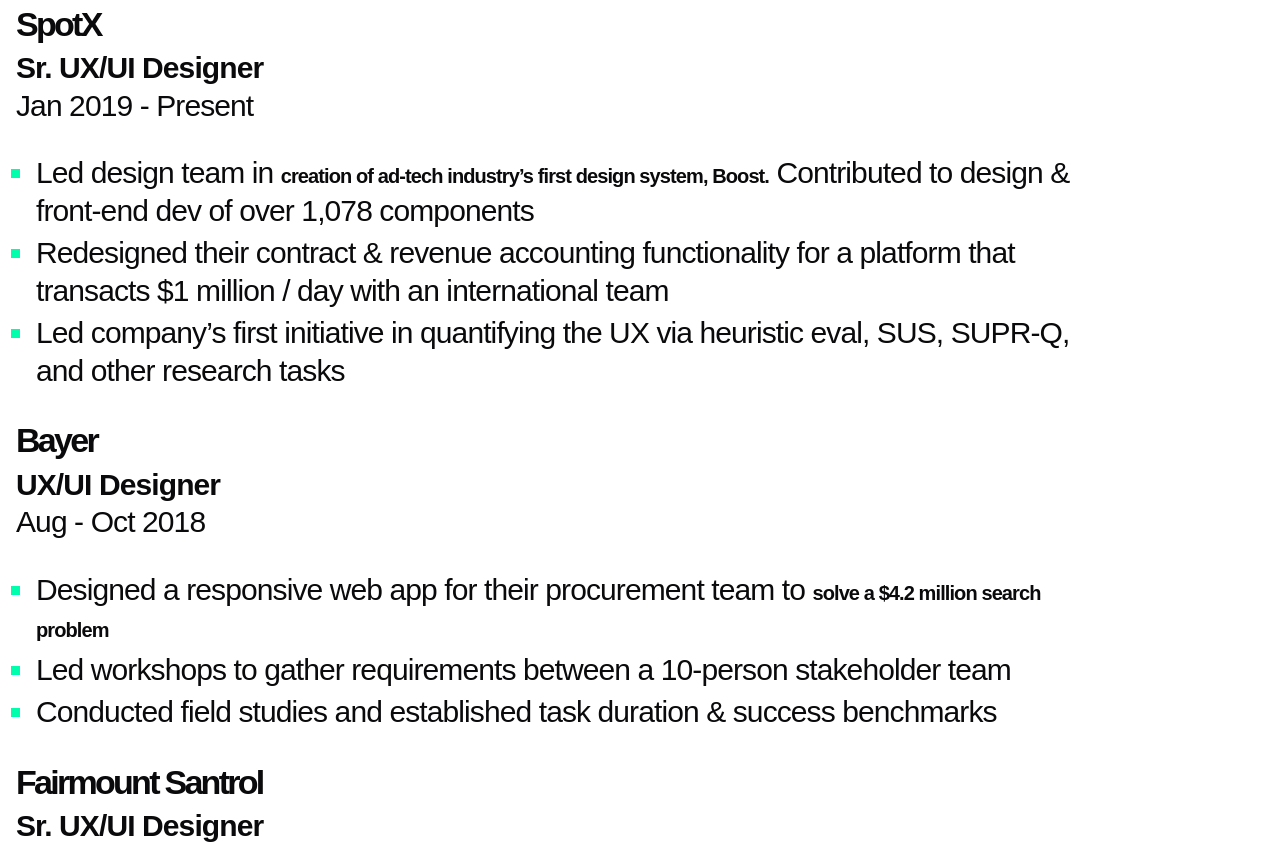
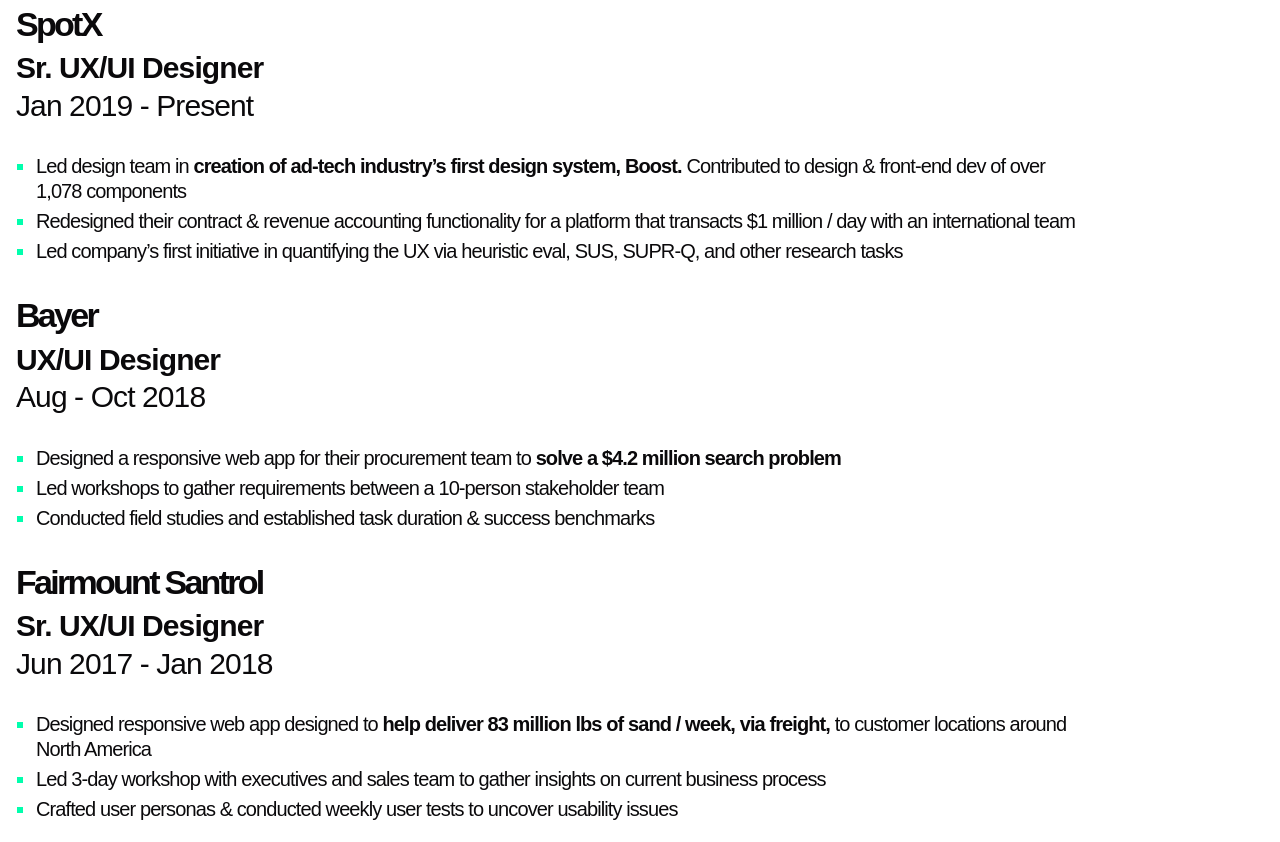
Before and after one commit to nytorq/nytorq.github.io, a plain HTML site: page index.html in a window 1280 px wide. Shown: the part 3289-4131 px from the top of the page. Drawn offline with Linux system fonts and the light colour scheme.

Commit message:
USWDS and li type style bug

```diff
--- a/css/application.css
+++ b/css/application.css
@@ -650,18 +650,18 @@ h4 {
     h4 {
       font-size: 1.7rem; } }
 
-p, ul, ol, a, li {
+p, ul, ol, a, .bodyOl li {
   font-weight: 500;
   letter-spacing: -0.02em; }
   @media (min-width: 768px) {
-    p, ul, ol, a, li {
+    p, ul, ol, a, .bodyOl li {
       font-size: 1.2rem; } }
   @media (min-width: 1024px) {
-    p, ul, ol, a, li {
+    p, ul, ol, a, .bodyOl li {
       font-size: 1.5rem;
       letter-spacing: -0.03em; } }
   @media (min-width: 1440px) {
-    p, ul, ol, a, li {
+    p, ul, ol, a, .bodyOl li {
       font-size: 1.6rem; } }
 
 ul {
```
Also changed, not shown: projects/design/boost/boost.html (+2 -2 lines), 1 other file.
